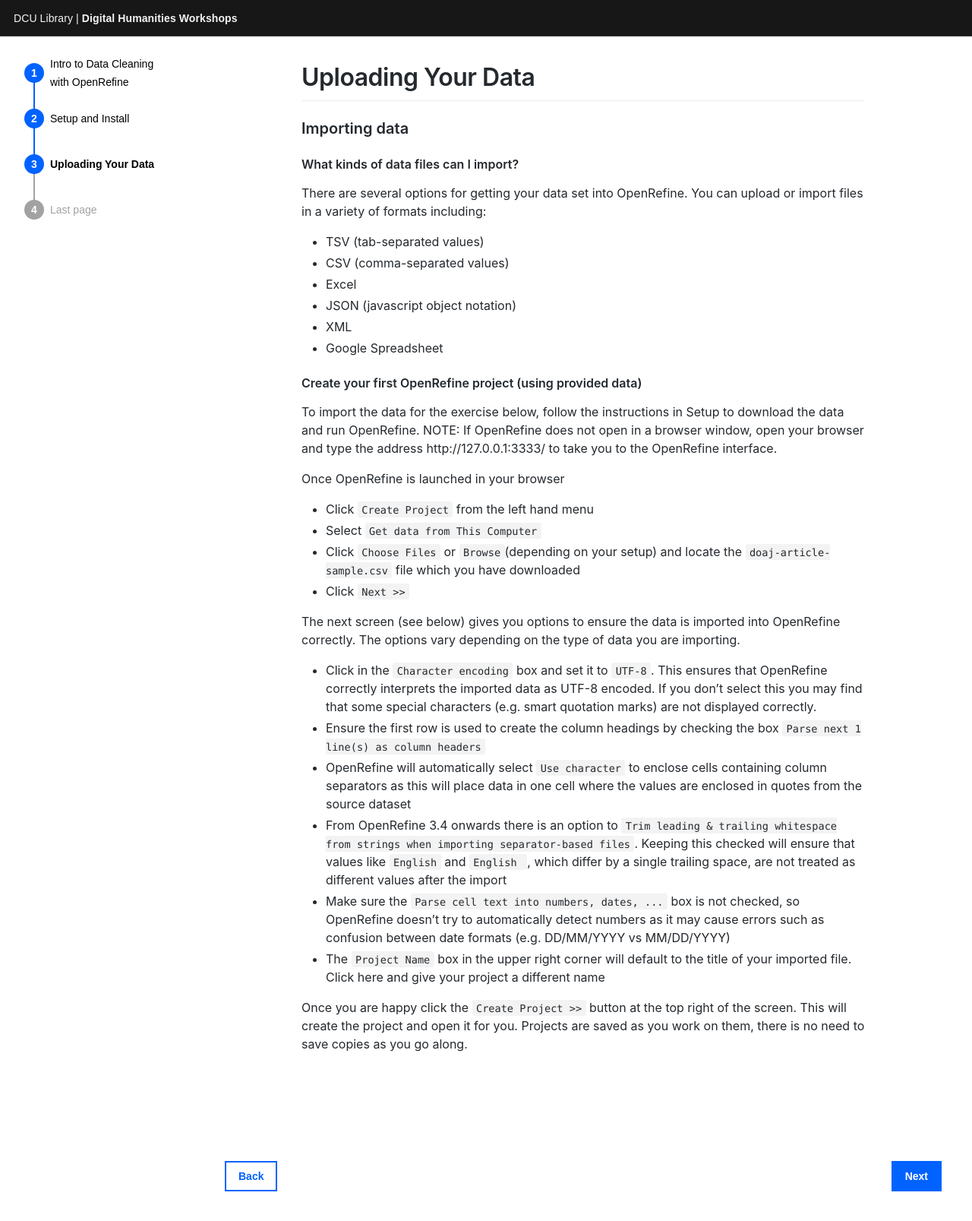
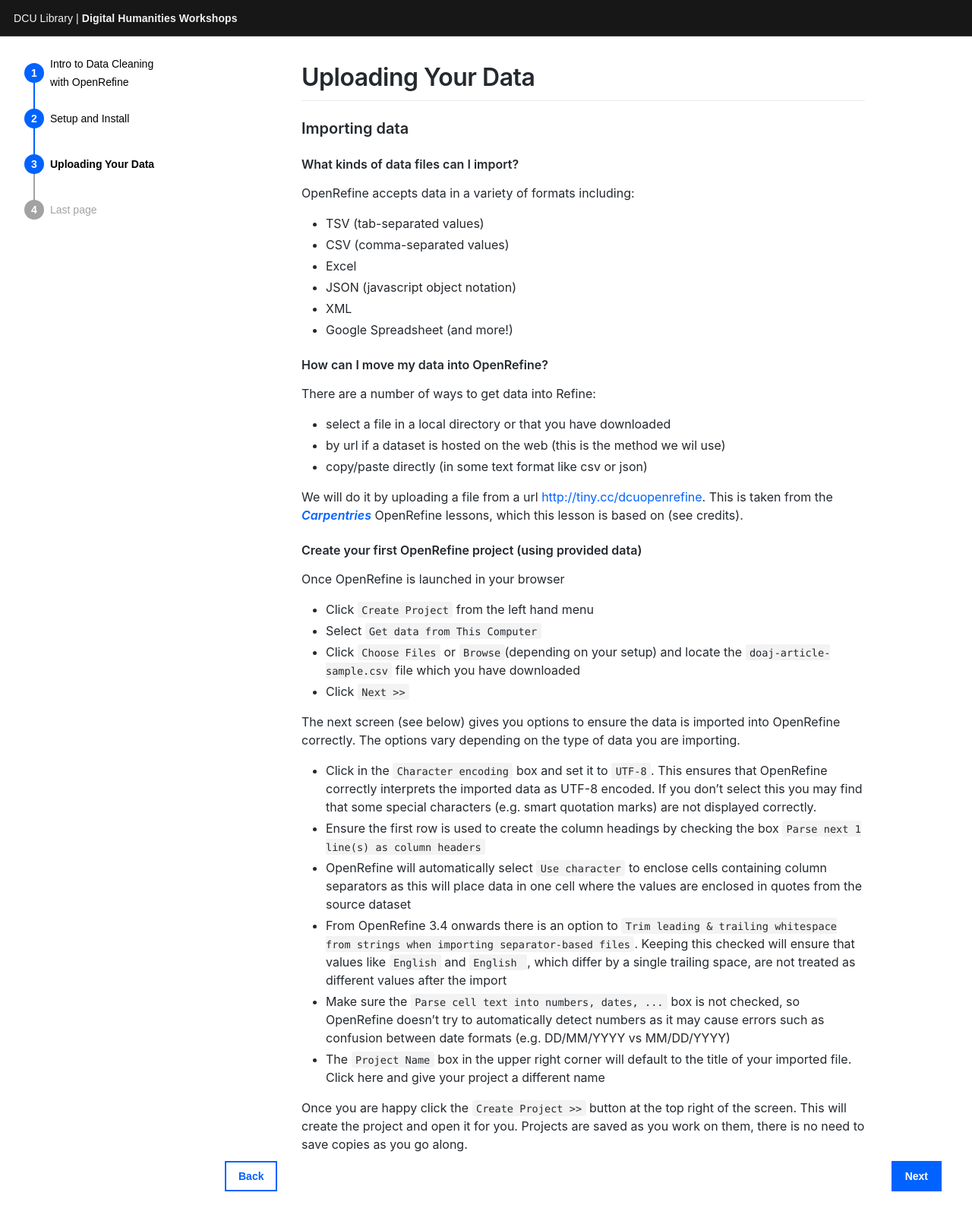
Before and after one commit to DCULibrary/open-refine-workshop, a Jekyll site: the page built from _workshop/import-data.md, in a window 1280 px wide. Shown: the top 1607 px of the page at 76% size. Built offline with Jekyll 4.4.1, drawn with Linux system fonts in a browser that asks for light colours; some web fonts are replaced.

Commit message:
Update import instructions

```diff
--- a/_workshop/import-data.md
+++ b/_workshop/import-data.md
@@ -5,18 +5,24 @@ date: 0000-01-03    # Page order is set by date
 
 ### Importing data
 #### What kinds of data files can I import?
-There are several options for getting your data set into OpenRefine. You can upload or import files in a variety of formats including:
+OpenRefine accepts data in a variety of formats including:
 * TSV (tab-separated values)
 * CSV (comma-separated values)
 * Excel
 * JSON (javascript object notation)
 * XML
 * Google Spreadsheet
+(and more!)
+
+#### How can I move my data into OpenRefine?
+There are a number of ways to get data into Refine:
+* select a file in a local directory or that you have downloaded
+* by url if a dataset is hosted on the web (this is the method we wil use)
+* copy/paste directly (in some text format like csv or json)
+
+We will do it by uploading a file from a url <http://tiny.cc/dcuopenrefine>. This is taken from the __[*Carpentries*](https://carpentries.org)__ OpenRefine lessons, which this lesson is based on (see credits).
 
 #### Create your first OpenRefine project (using provided data)
-To import the data for the exercise below, follow the instructions in Setup to download the data and run OpenRefine.
-NOTE: If OpenRefine does not open in a browser window, open your browser and type the address http://127.0.0.1:3333/ to take you to the OpenRefine interface.
-
 Once OpenRefine is launched in your browser
 * Click `Create Project` from the left hand menu
 * Select `Get data from This Computer`
```
Also changed, not shown: _workshop/setup.md (+1 -5 lines).
